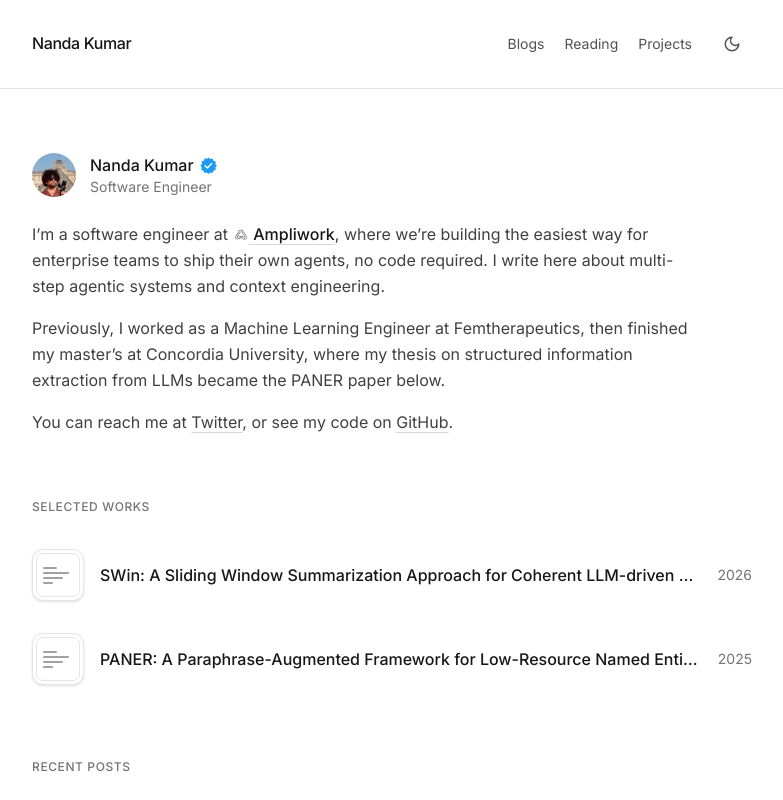
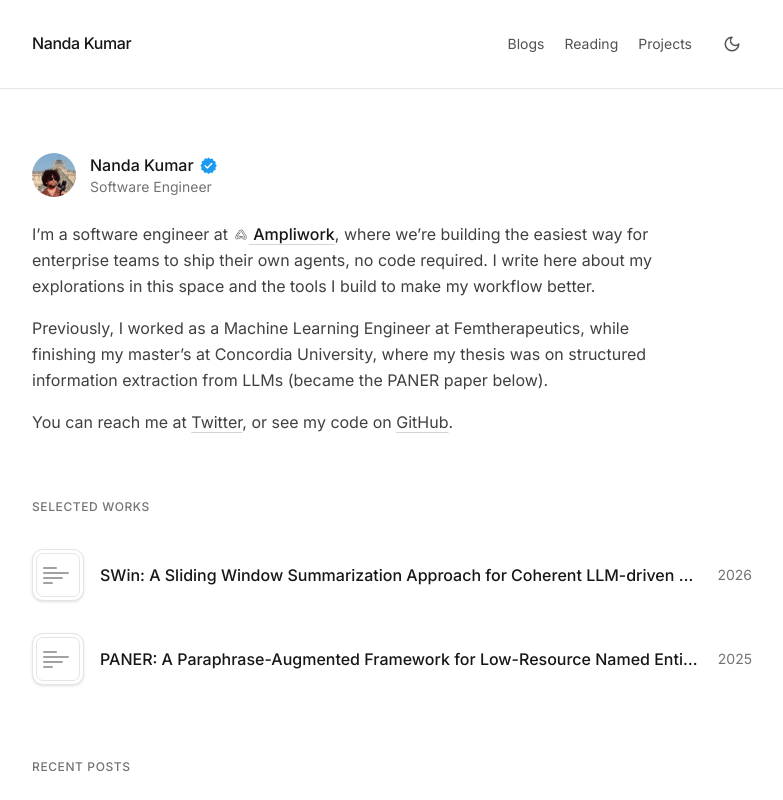
Before and after one commit to parzival1l/parzival1l.github.io, a Next.js app: page / in a window 1280 px wide. Shown: the top 800 px of the page, without its empty margins (248-1031 px from the left). Built offline with nearby package versions, Linux system fonts and the light colour scheme.

Commit message:
Home: update bio to cover writing and tooling

```diff
--- a/app/page.tsx
+++ b/app/page.tsx
@@ -116,14 +116,15 @@ export default function HomePage() {
             <span className="font-medium text-neutral-900">Ampliwork</span>
           </a>,
           where we&rsquo;re building the easiest way for enterprise teams to
-          ship their own agents, no code required. I write here about
-          multi-step agentic systems and context engineering.
+          ship their own agents, no code required. I write here about my
+          explorations in this space and the tools I build to make my
+          workflow better.
         </p>
         <p className="mt-4 text-base leading-relaxed text-neutral-700">
           Previously, I worked as a Machine Learning Engineer at
-          Femtherapeutics, then finished my master&rsquo;s at Concordia
-          University, where my thesis on structured information extraction
-          from LLMs became the PANER paper below.
+          Femtherapeutics, while finishing my master&rsquo;s at Concordia
+          University, where my thesis was on structured information
+          extraction from LLMs (became the PANER paper below).
         </p>
         <p className="mt-4 text-base leading-relaxed text-neutral-700">
           You can reach me at{' '}
```
